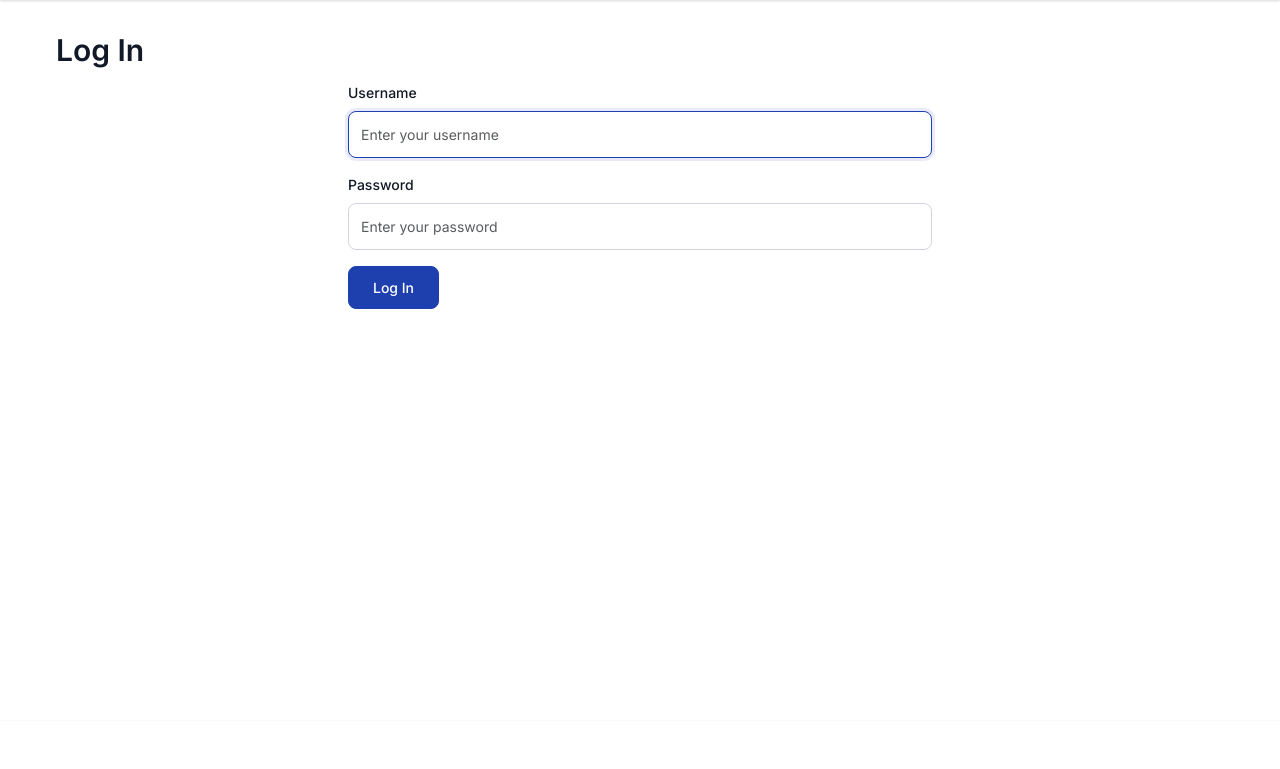
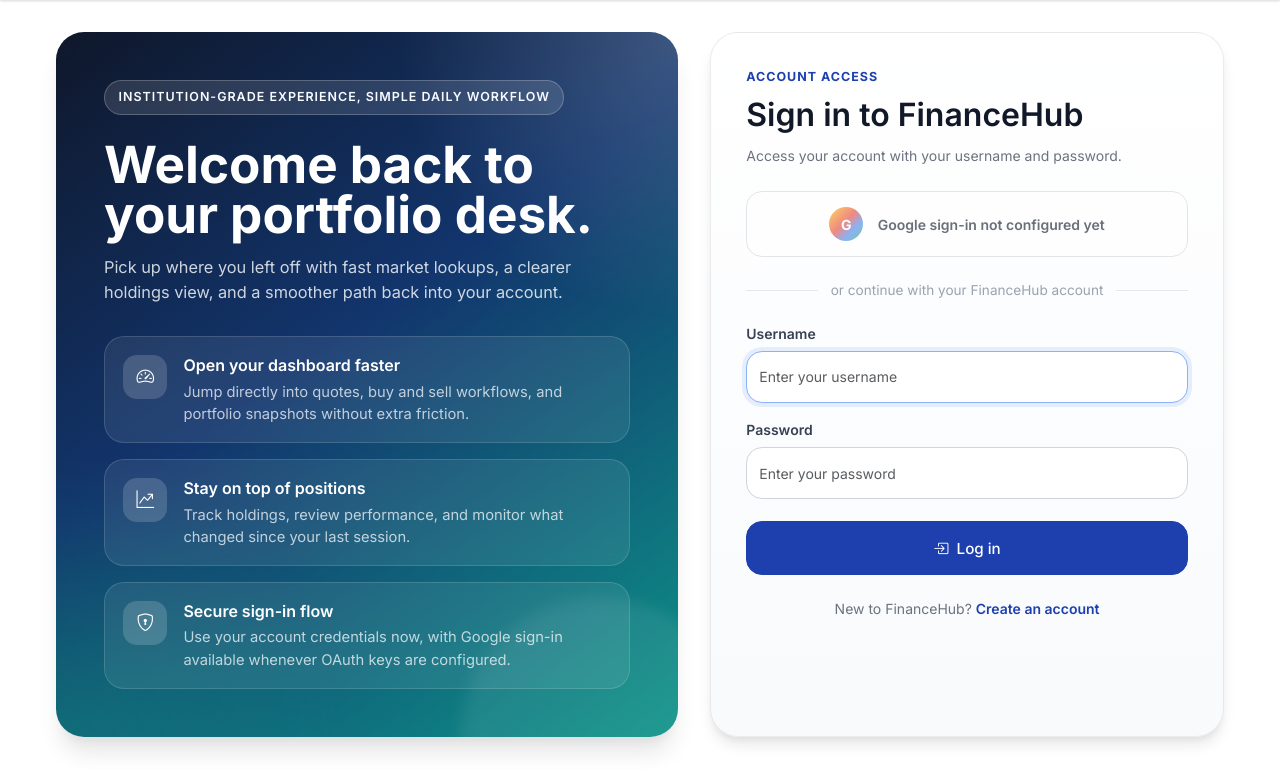
Before and after one commit to peeyush987/StockPortfolio-application, a Flask app: page /login in a window 1280 px wide. Shown: the part 79-848 px from the top of the page. Before the commit the page ends 388 px from the top, so only its background shows below. Run offline with Flask 3, Linux system fonts and the light colour scheme; some libraries are stand-ins or nearby versions.

Commit message:
polished login.html also added a few lines in app.py for better clearer message for debugging

```diff
--- a/app.py
+++ b/app.py
@@ -12,6 +12,19 @@ from models import Portfolio, Trade, User
 from portfolio.routes import portfolio_bp
 
 
+load_dotenv()
+
+
+def require_env(name):
+    value = os.getenv(name)
+    if not value:
+        raise RuntimeError(
+            f"Missing required environment variable: {name}. "
+            "Set it in your deployment environment or local .env file."
+        )
+    return value
+
+
 logging.basicConfig(
     level=os.getenv("LOG_LEVEL", "INFO").upper(),
     format="%(asctime)s %(levelname)s [%(name)s] %(message)s",
@@ -20,12 +33,10 @@ logger = logging.getLogger(__name__)
 
 logger.info("Application startup initiated")
 
-load_dotenv()
-
 
 def create_app():
     app = Flask(__name__)
-    app.config["SECRET_KEY"] = os.environ["SECRET_KEY"]
+    app.config["SECRET_KEY"] = require_env("SECRET_KEY")
     logger.info("Flask app created")
 
     app.config["SESSION_PERMANENT"] = False
--- a/auth/routes.py
+++ b/auth/routes.py
@@ -47,26 +47,38 @@ def build_register_context(error=None):
     }
 
 
+def build_login_context(error=None):
+    return {
+        "error": error,
+        "google_oauth_enabled": google_oauth_enabled(),
+        "form_data": {
+            "username": request.form.get("username", "").strip(),
+        },
+    }
+
+
 @auth_bp.route("/login", methods=["GET", "POST"])
 def login():
     """Log user in"""
     session.clear()
 
     if request.method == "POST":
-        if not request.form.get("username"):
-            return apology("must provide username", 403)
-        if not request.form.get("password"):
-            return apology("must provide password", 403)
+        username = request.form.get("username", "").strip()
+        password = request.form.get("password", "")
+        if not username:
+            return render_template("login.html", **build_login_context("Please enter your username."))
+        if not password:
+            return render_template("login.html", **build_login_context("Please enter your password."))
 
-        user = User.query.filter_by(username=request.form.get("username")).first()
+        user = User.query.filter_by(username=username).first()
 
-        if user is None or not check_password_hash(user.hash, request.form.get("password")):
-            return apology("invalid username and/or password", 403)
+        if user is None or not check_password_hash(user.hash, password):
+            return render_template("login.html", **build_login_context("Invalid username or password."))
 
         session["user_id"] = user.id
         return redirect("/")
 
-    return render_template("login.html")
+    return render_template("login.html", **build_login_context())
 
 
 @auth_bp.route("/logout")
--- a/templates/login.html
+++ b/templates/login.html
@@ -5,21 +5,105 @@
 {% endblock %}
 
 {% block main %}
-    <h2>Log In</h2>
-    <form action="{{ url_for('auth.login') }}" method="post" class="w-50 mx-auto">
-        <div class="mb-3">
-            <label for="username" class="form-label">Username</label>
-            <input id="username" autocomplete="off" autofocus class="form-control" name="username" placeholder="Enter your username" type="text" required>
+    <section class="auth-shell auth-shell-login">
+        <div class="auth-showcase auth-showcase-login">
+            <div class="auth-badge">Institution-grade experience, simple daily workflow</div>
+            <h1 class="auth-hero-title">Welcome back to your portfolio desk.</h1>
+            <p class="auth-hero-copy">
+                Pick up where you left off with fast market lookups, a clearer holdings view, and a smoother path back into your account.
+            </p>
+
+            <div class="auth-feature-grid">
+                <article class="auth-feature-card">
+                    <div class="auth-feature-icon"><i class="bi bi-speedometer2"></i></div>
+                    <div>
+                        <h2>Open your dashboard faster</h2>
+                        <p>Jump directly into quotes, buy and sell workflows, and portfolio snapshots without extra friction.</p>
+                    </div>
+                </article>
+                <article class="auth-feature-card">
+                    <div class="auth-feature-icon"><i class="bi bi-graph-up-arrow"></i></div>
+                    <div>
+                        <h2>Stay on top of positions</h2>
+                        <p>Track holdings, review performance, and monitor what changed since your last session.</p>
+                    </div>
+                </article>
+                <article class="auth-feature-card">
+                    <div class="auth-feature-icon"><i class="bi bi-shield-lock"></i></div>
+                    <div>
+                        <h2>Secure sign-in flow</h2>
+                        <p>Use your account credentials now, with Google sign-in available whenever OAuth keys are configured.</p>
+                    </div>
+                </article>
+            </div>
         </div>
-        <div class="mb-3">
-            <label for="password" class="form-label">Password</label>
-            <input id="password" class="form-control" name="password" placeholder="Enter your password" type="password" required>
+
+        <div class="auth-panel login-panel">
+            <div class="auth-panel-header">
+                <div class="auth-overline">Account access</div>
+                <h2 class="auth-panel-title">Sign in to FinanceHub</h2>
+                <p class="auth-panel-copy">Access your account with your username and password.</p>
+            </div>
+
+            {% if error %}
+                <div class="auth-alert auth-alert-danger">
+                    <i class="bi bi-exclamation-octagon-fill"></i>
+                    <span>{{ error }}</span>
+                </div>
+            {% endif %}
+
+            <a
+                class="auth-social-button {% if not google_oauth_enabled %}disabled{% endif %}"
+                href="{% if google_oauth_enabled %}{{ url_for('auth.google_register') }}{% else %}#{% endif %}"
+                {% if not google_oauth_enabled %}aria-disabled="true"{% endif %}
+            >
+                <span class="auth-social-mark">G</span>
+                <span>{{ "Continue with Google" if google_oauth_enabled else "Google sign-in not configured yet" }}</span>
+            </a>
+
+            <div class="auth-divider">
+                <span>or continue with your FinanceHub account</span>
+            </div>
+
+            <form action="{{ url_for('auth.login') }}" method="post" class="auth-form" novalidate>
+                <div class="auth-field">
+                    <label for="username">Username</label>
+                    <input
+                        id="username"
+                        autocomplete="username"
+                        autofocus
+                        class="form-control auth-input"
+                        name="username"
+                        placeholder="Enter your username"
+                        type="text"
+                        value="{{ form_data.username }}"
+                        required
+                    >
+                </div>
+
+                <div class="auth-field">
+                    <label for="password">Password</label>
+                    <input
+                        id="password"
+                        autocomplete="current-password"
+                        class="form-control auth-input"
+                        name="password"
+                        placeholder="Enter your password"
+                        type="password"
+                        required
+                    >
+                </div>
+
+                <button class="btn btn-primary auth-submit" type="submit">
+                    <i class="bi bi-box-arrow-in-right"></i>
+                    <span>Log in</span>
+                </button>
+            </form>
+
+            <p class="auth-footer-copy">
+                New to FinanceHub?
+                <a href="{{ url_for('auth.register') }}">Create an account</a>
+            </p>
         </div>
-        <button class="btn btn-primary" type="submit">Log In</button>
-    </form>
-    {% if message %}
-        <div class="alert alert-danger mt-3" role="alert">
-            {{ message }}
-        </div>
-    {% endif %}
+    </section>
 {% endblock %}
```
